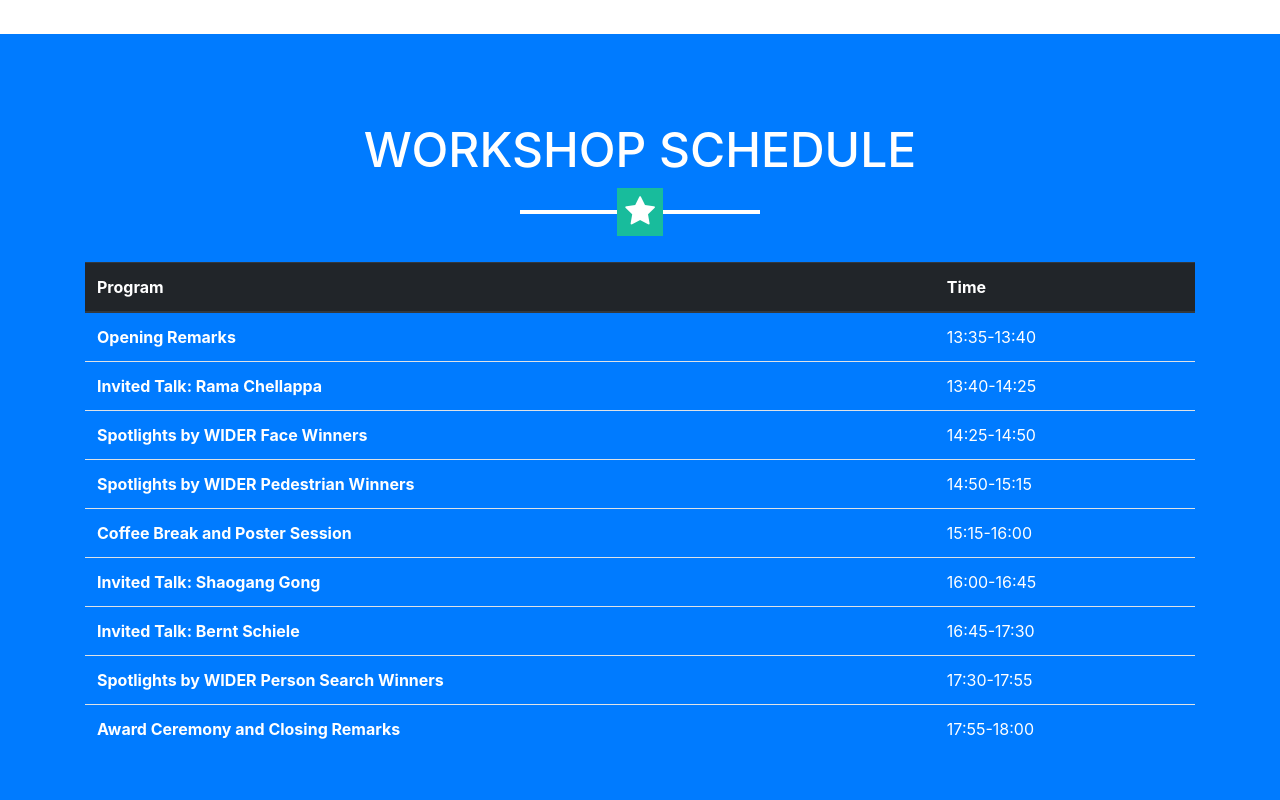
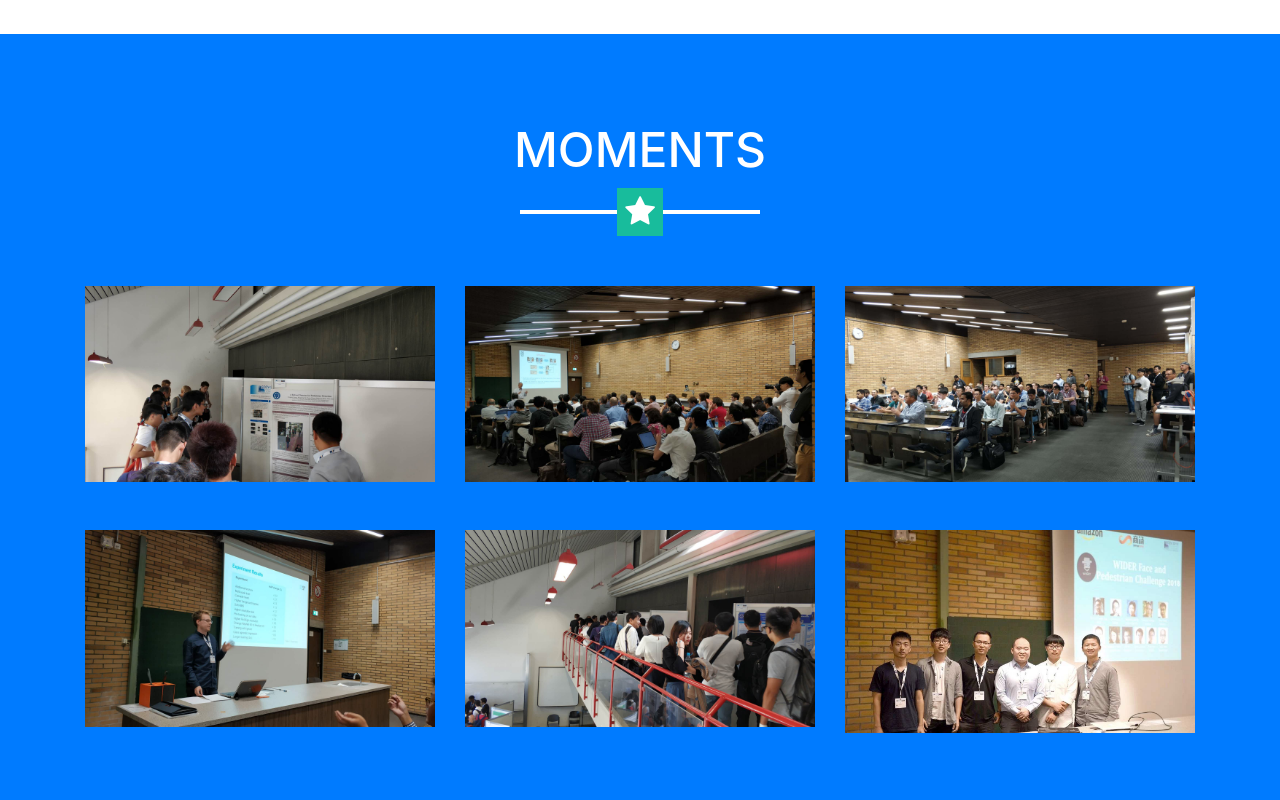
Before and after one commit to wider-challenge/wider-challenge.github.io, a website with bundled scripts: page index.html in a window 1280 px wide. Shown: the part 2240-3040 px from the top of the page. Built offline with nearby package versions, Linux system fonts and the light colour scheme.

Commit message:
add moments

```diff
--- a/index.html
+++ b/index.html
@@ -161,7 +161,43 @@
             </div>
         </section>
 
+        <!-- Moments  Section -->
+        <section class="bg-primary text-white mb-0" id="schedule">
+            <div class="container">
+                <h2 class="text-center text-uppercase text-white">Moments</h2>
+                <hr class="star-light mb-5">
+                <div class="row">
+                    <div class="col-md-6 col-lg-4">
+                        <img class="media my-4 img-fluid" src="img/moments/moments_1.jpeg" alt="">
+                    </div>
+
+                    <div class="col-md-6 col-lg-4">
+                        <img class="media my-4 img-fluid" src="img/moments/moments_2.jpeg" alt="">
+                    </div>
+
+                    <div class="col-md-6 col-lg-4">
+                        <img class="media my-4 img-fluid" src="img/moments/moments_3.jpeg" alt="">
+                    </div>
+                </div>
+                <div class="row">
+                    <div class="col-md-6 col-lg-4">
+                        <img class="media my-4 img-fluid" src="img/moments/moments_4.jpeg" alt="">
+                    </div>
+
+                    <div class="col-md-6 col-lg-4">
+                        <img class="media my-4 img-fluid" src="img/moments/moments_5.jpeg" alt="">
+                    </div>
+
+                    <div class="col-md-6 col-lg-4">
+                        <img class="media my-4 img-fluid" src="img/moments/moments_6.jpeg" alt="">
+                    </div>
+                </div>
+
+            </div>
+        </section>
+
         <!-- Schedule  Section -->
+        <!--
         <section class="bg-primary text-white mb-0" id="schedule">
             <div class="container">
                 <h2 class="text-center text-uppercase text-white">Workshop Schedule</h2>
@@ -217,7 +253,7 @@
 
             </div>
         </section>
-
+        -->
 
         <!-- Important Dates  Section -->
         <section id="dates">
```
Also changed, not shown: img/moments/moments_1.jpeg (added), img/moments/moments_2.jpeg (added), img/moments/moments_3.jpeg (added), img/moments/moments_4.jpeg (added), img/moments/moments_5.jpeg (added), img/moments/moments_6.jpeg (added).
